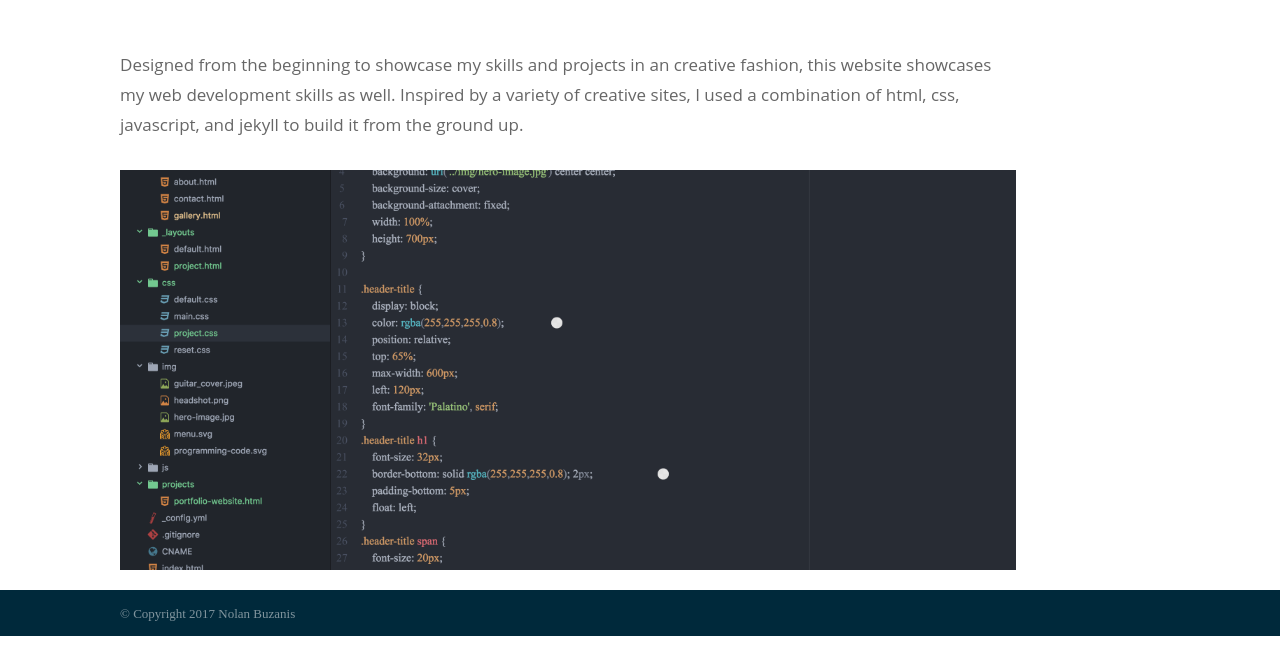
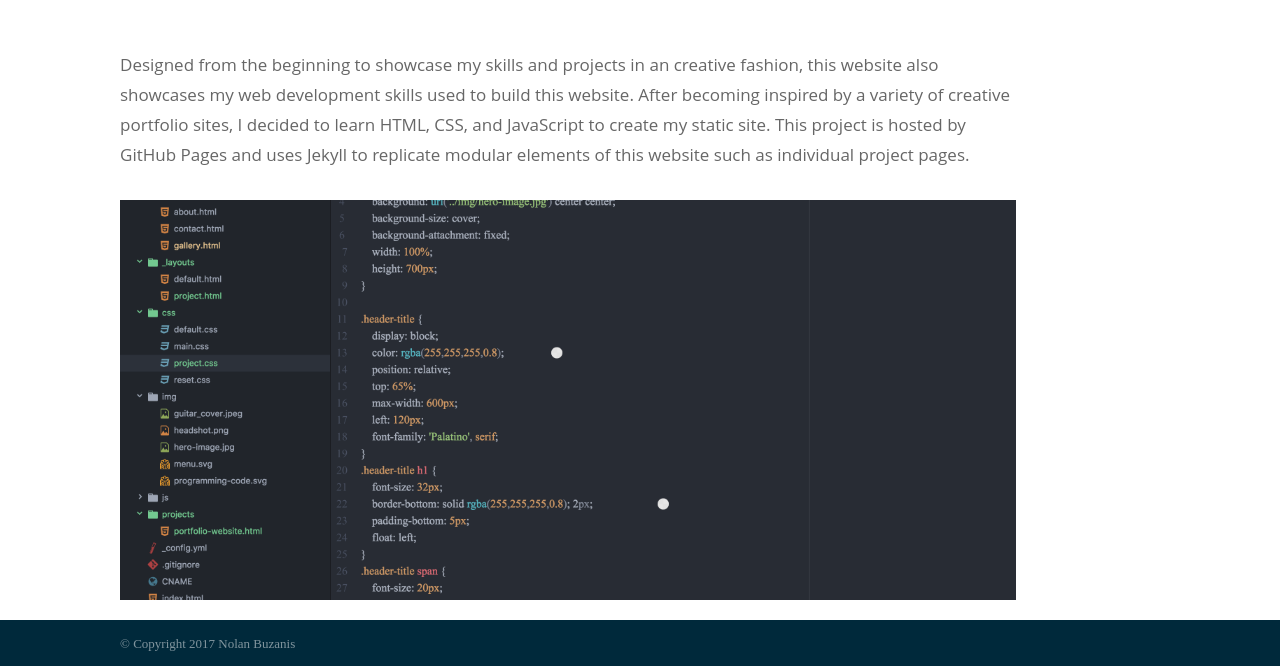
Before and after one commit to nBuze/Portfolio-Site, a Jekyll site: the page built from projects/portfolio-website.html, in a window 1280 px wide. Shown: the part 700-1366 px from the top of the page. Built offline with Jekyll 4.4.1, drawn with Linux system fonts in a browser that asks for light colours; Markdown is read by kramdown in place of the engine named in the settings; before the commit the page ends 1336 px from its top, so only the background shows below that.

Commit message:
Changed portfolio project page, removed old js form code, disabled innactivelinks

```diff
--- a/_includes/about.html
+++ b/_includes/about.html
@@ -11,7 +11,7 @@
 I highly value the experience of focuesed independant work, but enjoy the dynamic of a small team working towards a design solution.
 <br><br>
 A voracious reader, accomplished guitarist, active in hockey and tennis.
-        <span class="resume-container"><a href="#">Resumé</a>
+        <span class="resume-container"><a href="#" onclick="return false">Resumé</a>
         </span>
 
         </p>
--- a/_includes/gallery.html
+++ b/_includes/gallery.html
@@ -10,7 +10,7 @@
                 </div>
             </div>
         </a>
-        <a href="#" class="gallery-item-2">
+        <a href="/" class="gallery-item-2 inactivelink" onclick="return false">
             <div class="thumbnail-cover">
                 <div class="thumbnail-text">
                     <h4>{{page.project-title-2}}</h4>
@@ -18,7 +18,7 @@
                 </div>
             </div>
         </a>
-        <a href="#" class="gallery-item-3">
+        <a href="/" class="gallery-item-3 inactivelink" onclick="return false">
             <div class="thumbnail-cover">
                 <div class="thumbnail-text">
                     <h4>{{page.project-title-3}}</h4>
--- a/css/main.css
+++ b/css/main.css
@@ -515,6 +515,10 @@ footer small {
     color: rgba(255,255,255,0.5);
 }
 
+.inactivelink {
+   cursor: default;
+}
+
 @media only screen and (max-width : 940px), only screen and (max-device-width : 940px) {
     a[class^="gallery-item-"] {
         width: 50%;
--- a/projects/portfolio-website.html
+++ b/projects/portfolio-website.html
@@ -3,5 +3,4 @@ layout: project
 title: Portfolio Website Design
 subtitle: Built from the ground up using css, javascript, and jekyll.
 ---
-
-Designed from the beginning to showcase my skills and projects in an creative fashion, this website showcases my web development skills as well. Inspired by a variety of creative sites, I used a combination of html, css, javascript, and jekyll to build it from the ground up.
+Designed from the beginning to showcase my skills and projects in an creative fashion, this website also showcases my web development skills used to build this website. After becoming inspired by a variety of creative portfolio sites, I decided to learn HTML, CSS, and JavaScript to create my static site. This project is hosted by GitHub Pages and uses Jekyll to replicate modular elements of this website such as individual project pages.
```
Also changed, not shown: index.html (+3 -26 lines).
